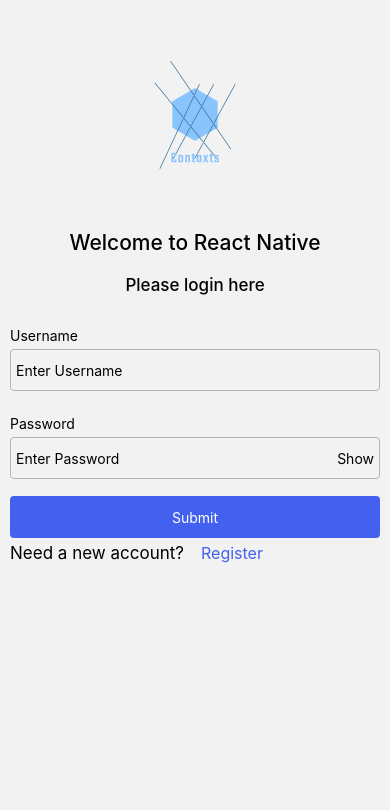
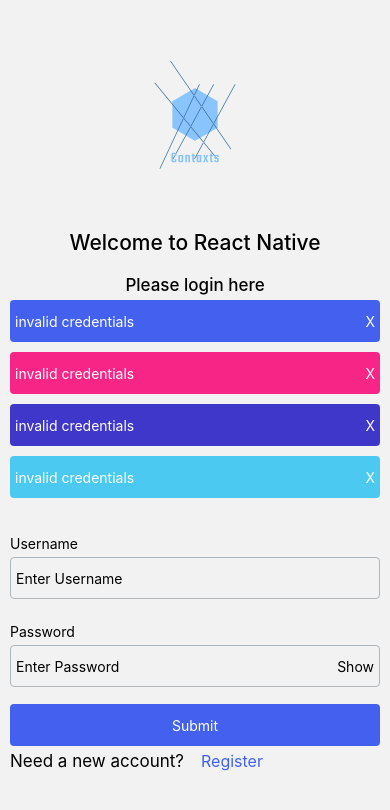
Before and after one commit to Hyunwooksuh/react-native-example, a React Native app: screen / in a window 390 px wide. Shown: the top 810 px of the page. Built offline with nearby package versions, Linux system fonts and the light colour scheme.

Commit message:
[Feat] 메세지 컴포넌트 제작

```diff
--- a/src/components/Login/index.js
+++ b/src/components/Login/index.js
@@ -7,6 +7,7 @@
 import { TouchableOpacity } from "react-native-gesture-handler";
 import { useNavigation } from "@react-navigation/native";
 import { REGISTER } from "../../constants/routeName";
+import Message from "../common/Message";
 
 const LoginComponent = () => {
   const { navigate } = useNavigation();
@@ -22,6 +23,18 @@
         <Text style={styles.title}>Welcome to React Native</Text>
         <Text style={styles.subTitle}>Please login here</Text>
 
+        <Message
+          retry
+          retryFn={() => {
+            console.log("12314", 222);
+          }}
+          primary
+          onDismiss={() => {}}
+          message="invalid credentials"
+        />
+        <Message onDismiss={() => {}} danger message="invalid credentials" />
+        <Message onDismiss={() => {}} info message="invalid credentials" />
+        <Message onDismiss={() => {}} success message="invalid credentials" />
         <View style={styles.form}>
           <Input
             label="Username"
--- a/src/components/Signup/index.js
+++ b/src/components/Signup/index.js
@@ -17,8 +17,6 @@
   errors,
 }) => {
   const { navigate } = useNavigation();
-  console.log("error >> ", error);
-  console.log("errors >> ", errors);
 
   return (
     <Container>
--- a/src/components/common/CustomButton/index.js
+++ b/src/components/common/CustomButton/index.js
@@ -32,8 +32,6 @@
     }
   };
 
-  console.log(loading);
-
   return (
     <TouchableOpacity
       disabled={disabled}
--- /dev/null
+++ b/src/components/common/Message/index.js
@@ -0,0 +1,90 @@
+import React, { useState } from "react";
+import { View, Text, ActivityIndicator } from "react-native";
+import { TouchableOpacity } from "react-native-gesture-handler";
+import colors from "../../../assets/themes/colors";
+import styles from "./styles";
+
+const Message = ({
+  message,
+  onDismiss,
+  retry,
+  retryFn,
+  primary,
+  danger,
+  info,
+  success,
+}) => {
+  const [userDismissed, setUserDismissed] = useState(false);
+  const getbgColor = () => {
+    if (primary) {
+      return colors.primary;
+    }
+
+    if (danger) {
+      return colors.danger;
+    }
+
+    if (success) {
+      return colors.success;
+    }
+
+    if (info) {
+      return colors.secondary;
+    }
+  };
+
+  return (
+    <>
+      {userDismissed ? null : (
+        <TouchableOpacity
+          style={[styles.wrapper, { backgroundColor: getbgColor() }]}
+        >
+          <View
+            style={{
+              flexDirection: "row",
+              justifyContent: "space-between",
+            }}
+          >
+            <Text
+              style={{
+                color: colors.white,
+              }}
+            >
+              {message}
+            </Text>
+            {retry && !typeof onDismiss === "function" && (
+              <TouchableOpacity onPress={retryFn}>
+                <Text
+                  style={{
+                    color: colors.white,
+                  }}
+                >
+                  Retry
+                </Text>
+              </TouchableOpacity>
+            )}
+
+            {typeof onDismiss === "function" && (
+              <TouchableOpacity
+                onPress={() => {
+                  setUserDismissed(true);
+                  onDismiss();
+                }}
+              >
+                <Text
+                  style={{
+                    color: colors.white,
+                  }}
+                >
+                  X
+                </Text>
+              </TouchableOpacity>
+            )}
+          </View>
+        </TouchableOpacity>
+      )}
+    </>
+  );
+};
+
+export default Message;
--- /dev/null
+++ b/src/components/common/Message/styles.js
@@ -0,0 +1,27 @@
+import { StyleSheet } from "react-native";
+import colors from "../../../assets/themes/colors";
+
+export default StyleSheet.create({
+  wrapper: {
+    height: 42,
+    paddingHorizontal: 5,
+    paddingVertical: 13,
+    marginVertical: 5,
+    borderRadius: 4,
+  },
+
+  loaderSection: {
+    flexDirection: "row",
+  },
+
+  textInput: {
+    flex: 1,
+    width: "100%",
+  },
+
+  error: {
+    color: colors.danger,
+    paddingTop: 4,
+    fontSize: 12,
+  },
+});
--- a/src/context/reducers/auth.js
+++ b/src/context/reducers/auth.js
@@ -6,7 +6,6 @@
 } from "../../constants/actionTypes/index";
 
 const auth = (state, { type, payload }) => {
-  console.log(state, payload, type);
   switch (type) {
     case REGISTER_LOADING:
       return {
--- a/src/screens/Register/index.js
+++ b/src/screens/Register/index.js
@@ -4,6 +4,7 @@
 import RegisterComponent from "../../components/Signup";
 import { LOGIN } from "../../constants/routeName";
 import register, { clearAuthState } from "../../context/actions/auth/register";
+import authState from "../../context/initialStates/authState";
 import { GlobalContext } from "../../context/Provider";
 
 const Register = () => {
@@ -15,8 +16,10 @@
     authState: { error, loading, data },
   } = useContext(GlobalContext);
 
+  /* useFocus Hook */
   useEffect(() => {
-    if (data) {
+    console.log(data);
+    if (data && Object.keys(data).length > 0) {
       navigate(LOGIN);
     }
   }, [data]);
```
